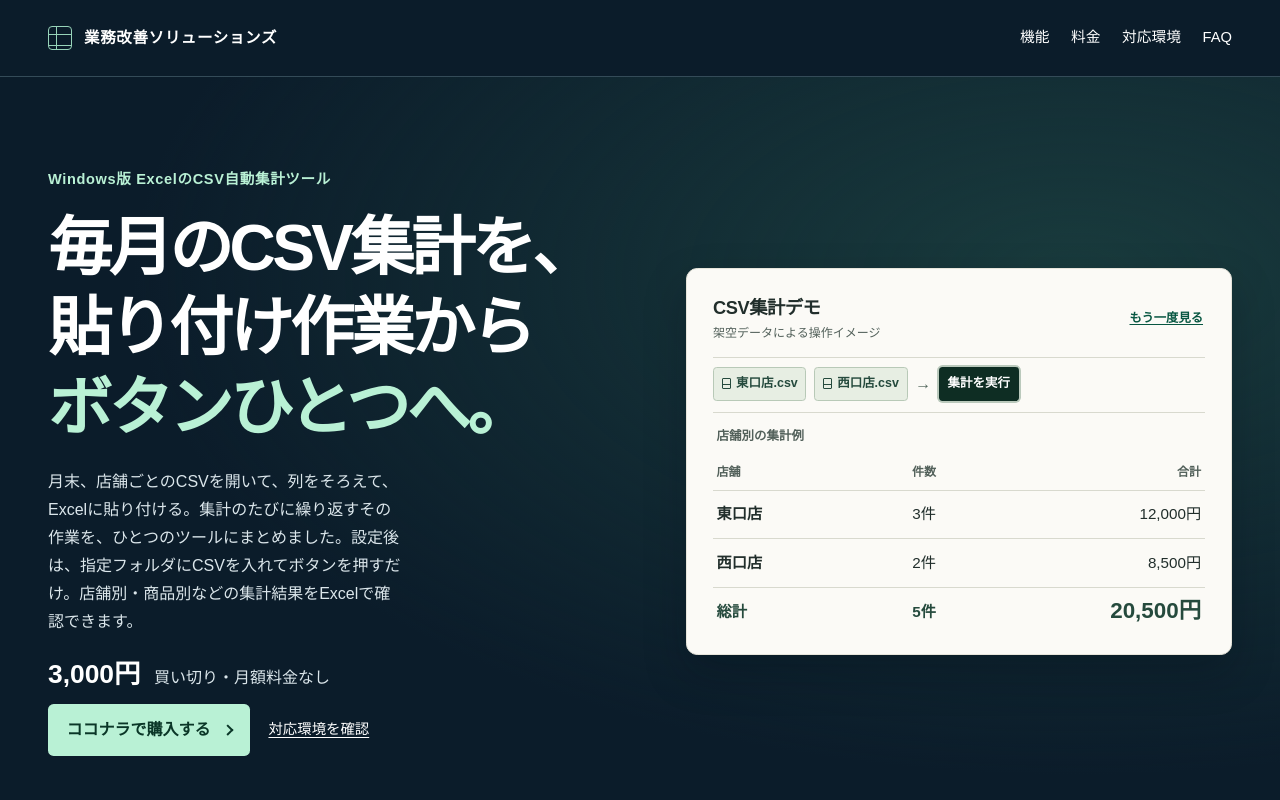
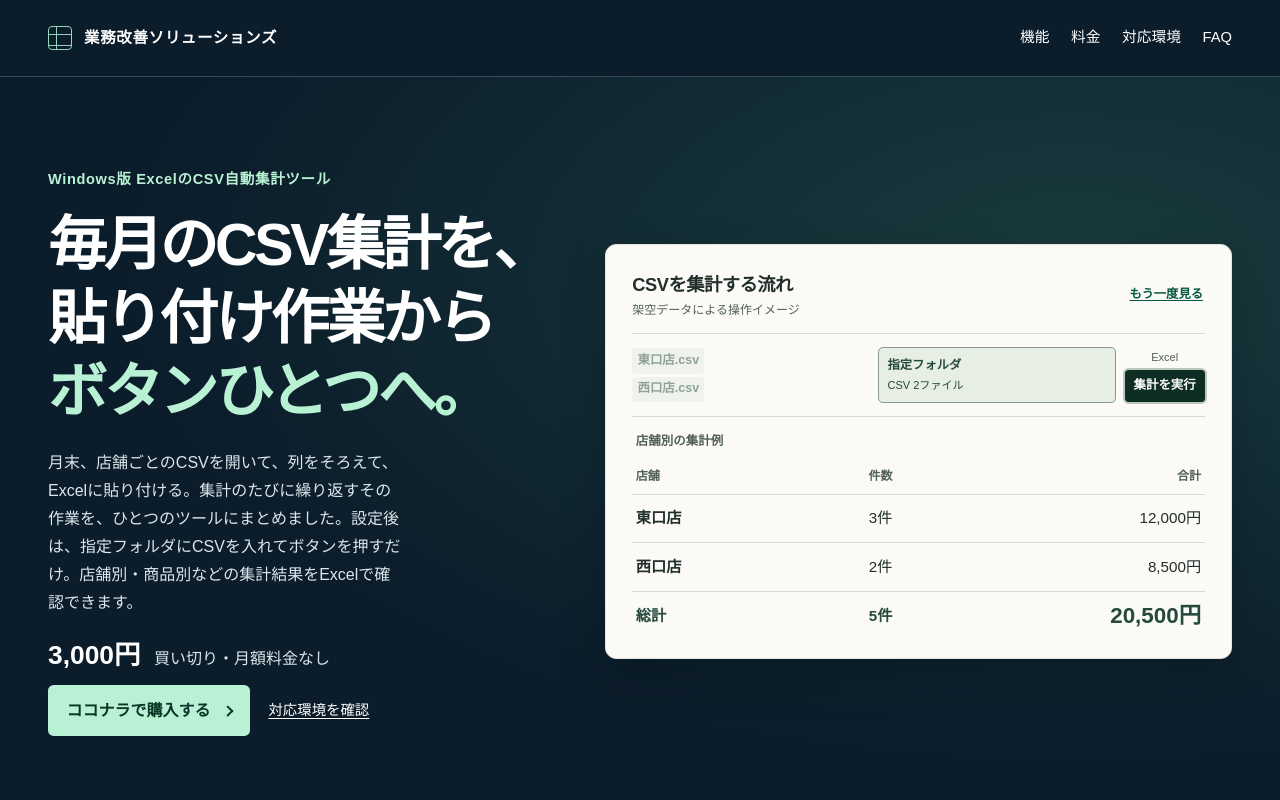
Before and after one commit to 1076584g-stack/business-automation-site, a plain HTML site: page index.html in a window 1280 px wide. Shown: the top 800 px of the page. Drawn offline with Linux system fonts and the light colour scheme.

Commit message:
販売ページの集計デモを実際の手順に合わせる

```diff
--- a/index.html
+++ b/index.html
@@ -37,13 +37,13 @@
     nav a:hover { text-decoration:underline; }
     h1,h2,h3,p,figure { margin:0; }
     h1,h2,h3 { line-height:1.25; }
-    h1 { font-size:clamp(2rem,5vw,4.4rem); letter-spacing:-.055em; font-weight:850; }
+    h1 { font-size:clamp(2rem,4.6vw,4rem); letter-spacing:-.055em; font-weight:850; }
     h1 span { color:var(--mint); }
     h2 { font-size:clamp(1.55rem,3.3vw,2.65rem); letter-spacing:-.035em; margin-bottom:1.4rem; }
     h3 { font-size:1.17rem; margin-bottom:.65rem; }
     p + p { margin-top:.65rem; }
     .hero { padding-block:clamp(2.75rem,7vw,6.5rem); background:radial-gradient(ellipse at 84% 26%,#193b3d 0,transparent 62%),var(--navy); }
-    .hero .wrap { display:grid; grid-template-columns:1.05fr 1fr; align-items:center; gap:clamp(1.6rem,5vw,5rem); }
+    .hero .wrap { display:grid; grid-template-columns:minmax(0,1fr) minmax(0,1.24fr); align-items:center; gap:clamp(1.6rem,4vw,3.7rem); }
     .eyebrow { color:var(--mint); font-weight:800; font-size:.91rem; letter-spacing:.045em; margin-bottom:1rem; }
     .lead { margin-top:1.25rem; max-width:40ch; color:#dbe6eb; }
     .hero-price { display:flex; flex-wrap:wrap; align-items:baseline; gap:.1rem .85rem; margin:1.45rem 0 .75rem; color:#dbe6eb; }
@@ -72,13 +72,24 @@
     .demo-control:hover { color:var(--sheet-ink); }
     .sample :focus-visible { outline-color:#87531b; }
     .demo-stage { grid-column:1 / -1; position:relative; min-width:0; }
-    .flow { display:flex; flex-wrap:wrap; align-items:center; gap:.28rem .48rem; padding:.55rem 0 .7rem; border-block:1px solid var(--rule); }
-    .flow [data-demo-file],.flow [data-demo-run] { display:inline-flex; align-items:center; gap:.34rem; padding:.32rem .48rem; border:1px solid transparent; border-radius:.23rem; font-size:.78rem; font-weight:680; }
-    .flow [data-demo-file]::before { content:""; width:.56rem; height:.7rem; flex:none; border:1px solid currentColor; border-radius:1px; background:linear-gradient(0deg, transparent 35%,currentColor 36% 48%,transparent 49%); }
-    .flow [data-demo-file].is-selected { border-color:#b8c9b7; background:#e7eee3; color:#254a3d; }
-    .flow > [aria-hidden] { color:#51665b; }
-    .flow [data-demo-run] { background:#224438; color:white; }
+    .flow { display:grid; grid-template-columns:1fr 1fr auto; align-items:center; gap:.55rem; padding:.8rem 0; border-block:1px solid var(--rule); }
+    .demo-files { display:grid; gap:.18rem; justify-items:start; min-width:0; position:relative; }
+    .demo-files [data-demo-file] { display:block; border-radius:.2rem; padding:.12rem .32rem; font-size:.78rem; font-weight:680; }
+    .demo-files [data-demo-file].is-selected { background:#e7eee3; color:#254a3d; }
+    .demo-files.is-dropped { opacity:.5; }
+    .demo-folder { display:grid; align-content:center; min-height:3.5rem; padding:.25rem .5rem; border:1px dashed #87998c; border-radius:.3rem; color:var(--sheet-muted); }
+    .demo-folder strong { font-size:.77rem; }
+    .demo-folder small { font-size:.69rem; }
+    .demo-folder.is-filled { background:#e7eee3; border-style:solid; color:#254a3d; }
+    .demo-run { display:grid; align-items:center; gap:.2rem; justify-items:center; }
+    .demo-run small { font-size:.69rem; color:var(--sheet-muted); }
+    .flow [data-demo-run] { padding:.32rem .55rem; border-radius:.23rem; font-size:.78rem; font-weight:680; background:#224438; color:white; text-align:center; }
     .flow [data-demo-run].is-clicked { background:#0e2d23; box-shadow:0 0 0 2px #bac9bc; }
+    @media (max-width:25rem) {
+      .flow { grid-template-columns:1fr 1fr; }
+      .demo-run { grid-column:1 / -1; display:flex; justify-content:flex-end; gap:.45rem; }
+    }
+
     .sample-result { position:relative; padding-top:.85rem; }
     .sample[data-state="selecting"] table,.sample[data-state="processing"] table { visibility:hidden; }
     .demo-status { position:absolute; inset:.85rem 0 0; display:grid; align-content:center; justify-items:start; gap:.25rem; padding:.75rem clamp(.3rem,2vw,1rem); text-align:left; }
@@ -185,10 +196,17 @@
           </div>
         </div>
         <figure class="sample">
-          <figcaption><strong>CSV集計デモ</strong>架空データによる操作イメージ</figcaption>
+          <figcaption><strong>CSVを集計する流れ</strong>架空データによる操作イメージ</figcaption>
           <div class="demo-heading"><button type="button" class="demo-control" hidden>デモを再生</button></div>
           <div class="demo-stage">
-            <div class="flow"><span data-demo-file>東口店.csv</span><span data-demo-file>西口店.csv</span><span aria-hidden="true">→</span><span data-demo-run>集計を実行</span></div>
+            <div class="flow">
+              <div class="demo-files">
+                <span data-demo-file>東口店.csv</span>
+                <span data-demo-file>西口店.csv</span>
+              </div>
+              <span class="demo-folder"><strong>指定フォルダ</strong><small>CSVの置き場所</small></span>
+              <span class="demo-run"><small>Excel</small><span data-demo-run>集計を実行</span></span>
+            </div>
             <div class="sample-result">
             <table>
             <caption>店舗別の集計例</caption>
@@ -302,6 +320,9 @@
       const statusDetail = status.querySelector("small");
       const cursor = sample.querySelector(".demo-cursor");
       const files = [...sample.querySelectorAll("[data-demo-file]")];
+      const fileGroup = sample.querySelector(".demo-files");
+      const folder = sample.querySelector(".demo-folder");
+      const folderCount = folder.querySelector("small");
       const runButton = sample.querySelector("[data-demo-run]");
       const reducedMotion = matchMedia("(prefers-reduced-motion: reduce)");
       let observer;
@@ -320,6 +341,9 @@
         timers.forEach(clearTimeout);
         timers = [];
         files.forEach(file => file.classList.remove("is-selected"));
+        fileGroup.classList.remove("is-dropped");
+        folder.classList.remove("is-filled");
+        folderCount.textContent = "CSVの置き場所";
         runButton.classList.remove("is-clicked");
         cursor.classList.remove("is-clicking");
         cursor.style.transform = "translate(0, 0)";
@@ -339,20 +363,26 @@
         observer?.disconnect();
         reset();
         status.setAttribute("aria-live", manual ? "polite" : "off");
-        setState("selecting", "CSVを選択", "指定フォルダ内のファイルを確認");
-        // クリックの見せ方だけを再現し、ファイルの読み込みは行いません。
+        setState("selecting", "CSVを指定フォルダへ", "東口店・西口店のサンプルCSVを用意");
+        // 一連の画面表示だけを再現し、ファイルの読み込みは行いません。
         const steps = [
-          [60, () => moveTo(files[0])],
-          [620, () => { files[0].classList.add("is-selected"); cursor.classList.add("is-clicking"); }],
-          [950, () => moveTo(files[1])],
-          [1510, () => { files[1].classList.add("is-selected"); cursor.classList.add("is-clicking"); }],
-          [1840, () => {
-            moveTo(runButton);
-            setState("selecting", "2つのCSVを選択", "Excelで「集計を実行」を押します");
+          [150, () => moveTo(fileGroup)],
+          [720, () => {
+            files.forEach(file => file.classList.add("is-selected"));
+            cursor.classList.add("is-clicking");
           }],
-          [2400, () => { runButton.classList.add("is-clicked"); cursor.classList.add("is-clicking"); }],
-          [2580, () => setState("processing", "集計中…", "店舗ごとに売上を集計")],
-          [3660, () => setState("complete")]
+          [1050, () => moveTo(folder)],
+          [1660, () => {
+            cursor.classList.add("is-clicking");
+            fileGroup.classList.add("is-dropped");
+            folder.classList.add("is-filled");
+            folderCount.textContent = "CSV 2ファイル";
+            setState("selecting", "CSVを指定フォルダに配置", "Excelの「集計を実行」へ");
+          }],
+          [2330, () => moveTo(runButton)],
+          [2930, () => { runButton.classList.add("is-clicked"); cursor.classList.add("is-clicking"); }],
+          [3180, () => setState("processing", "集計中…", "店舗ごとに売上を集計")],
+          [4480, () => setState("complete")]
         ];
         timers = steps.map(([delay, action]) => setTimeout(action, delay));
       }
```
Also changed, not shown: 2 other files.
